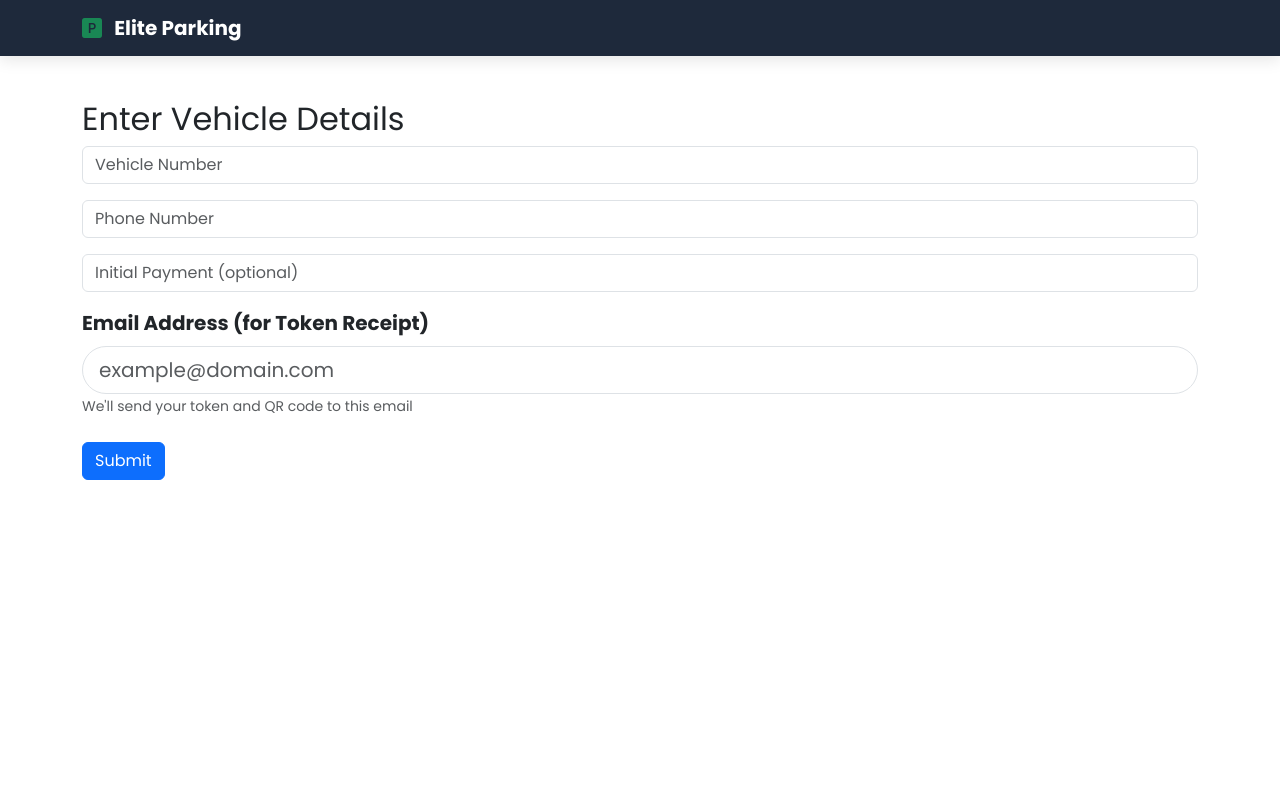
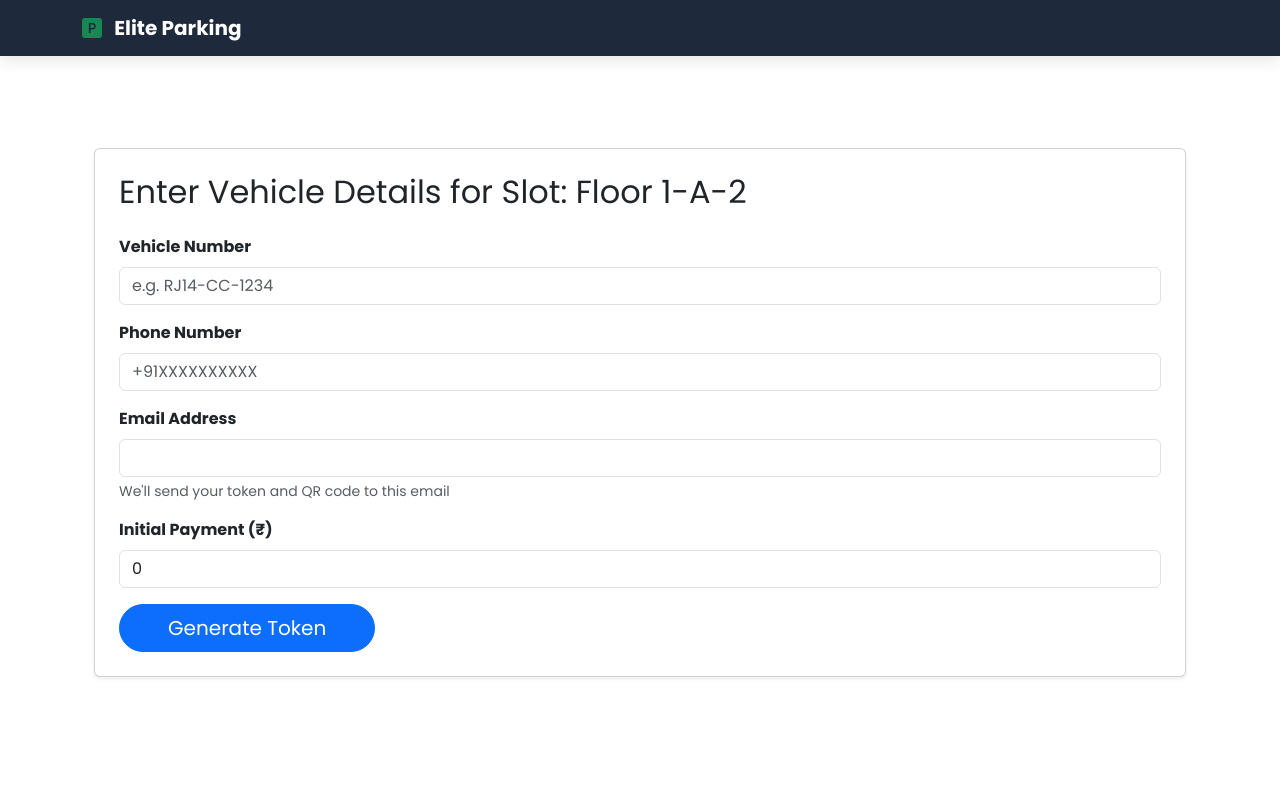
Before and after one commit to shubhamkumar-dianapps/ParkingAllotment, a Django app: page /vehicle/2/ in a window 1280 px wide. Run offline with Django 5.2, Linux system fonts and the light colour scheme; data comes from the database, SQL or seed files in the repository; parts of the project's set-up code (start-up, migrations or seed data) failed here and were passed over.

Commit message:
Added Vehicle_Form UI / also handle Validation

```diff
--- a/parking/forms.py
+++ b/parking/forms.py
@@ -1,17 +1,25 @@
 from django import forms
 import re
+import logging
+
+# Get the logger instance
+logger = logging.getLogger(__name__)
 
 
 class VehicleDetailsForm(forms.Form):
     vehicle_number = forms.CharField(
         label="Vehicle Number",
         max_length=15,
-        widget=forms.TextInput(attrs={"class": "form-control"}),
+        widget=forms.TextInput(
+            attrs={"class": "form-control", "placeholder": "e.g. RJ14-CC-1234"}
+        ),
     )
     phone = forms.CharField(
         label="Phone Number",
         max_length=15,
-        widget=forms.TextInput(attrs={"class": "form-control"}),
+        widget=forms.TextInput(
+            attrs={"class": "form-control", "placeholder": "+91XXXXXXXXXX"}
+        ),
     )
     email = forms.EmailField(
         label="Email Address",
@@ -26,20 +34,36 @@ class VehicleDetailsForm(forms.Form):
     )
 
     def clean_vehicle_number(self):
-        vehicle_number = self.cleaned_data.get("vehicle_number").upper()
-        if not re.match(r"^[A-Z0-9- ]{3,15}$", vehicle_number):
+        val = self.cleaned_data.get("vehicle_number").strip().upper()
+        # Regular expression for a standard vehicle plate
+        if not re.match(r"^[A-Z0-9- ]{3,15}$", val):
+            # LOG: Audit trail for invalid input
+            logger.warning(
+                f"Form Validation Error: Invalid Vehicle Number entered: '{val}'"
+            )
+
+            # MESSAGE: Shown to the user in the template
             raise forms.ValidationError(
-                "Enter a valid vehicle number (alphanumeric, 3-15 chars)."
+                "Invalid format. Use 3-15 alphanumeric characters, spaces, or hyphens."
             )
-        return vehicle_number
+        return val
 
     def clean_phone(self):
-        phone = self.cleaned_data.get("phone")
-        if not re.match(r"^\+?1?\d{9,15}$", phone):
+        val = self.cleaned_data.get("phone").strip()
+        # Regex for international phone format
+        if not re.match(r"^\+?1?\d{9,15}$", val):
+            # LOG: Capture suspicious or malformed phone numbers
+            logger.warning(
+                f"Form Validation Error: Invalid Phone Number entered: '{val}'"
+            )
+
+            # MESSAGE: Shown to the user in the template
             raise forms.ValidationError(
-                "Enter a valid phone number (e.g., +919876543210)."
+                "Enter a valid phone number. It must be 9-15 digits and can start with '+'."
             )
-        return phone
+        return val
 
     def clean_email(self):
-        return self.cleaned_data.get("email").lower()
+        email = self.cleaned_data.get("email").strip().lower()
+        # EmailField already does basic validation, but you can add custom logic here
+        return email
--- a/templates/vehicle_form.html
+++ b/templates/vehicle_form.html
@@ -1,18 +1,40 @@
 {% extends "base.html" %}
+
 {% block content %}
-    <h2>Enter Vehicle Details</h2>
-    <form method="post">
-        {% csrf_token %}
-        <input type="text" name="vehicle_number" placeholder="Vehicle Number" required class="form-control mb-3">
-        <input type="text" name="phone" placeholder="Phone Number" required class="form-control mb-3">
-        <input type="number" name="initial_payment" placeholder="Initial Payment (optional)" class="form-control mb-3">
-        <div class="mb-4">
-    <label for="email" class="form-label fw-bold fs-5">Email Address (for Token Receipt)</label>
-    <input type="email" name="email" id="email"
-           placeholder="example@domain.com"
-           class="form-control form-control-lg rounded-pill" required>
-    <small class="text-muted">We'll send your token and QR code to this email</small>
+<div class="container mt-5">
+    <div class="card shadow-sm p-4">
+        <h2 class="mb-4">Enter Vehicle Details for Slot: {{ slot }}</h2>
+
+        <form method="post" novalidate>
+            {% csrf_token %}
+
+            {% for field in form %}
+                <div class="mb-3">
+                    <label class="form-label fw-bold">{{ field.label }}</label>
+
+                    {# Render the input field with the classes we defined in forms.py #}
+                    {{ field }}
+
+                    {# 1. ERROR MESSAGES: This is where your 'ValidationError' text appears #}
+                    {% if field.errors %}
+                        {% for error in field.errors %}
+                            <div class="text-danger small mt-1">
+                                <strong>⚠️ {{ error }}</strong>
+                            </div>
+                        {% endfor %}
+                    {% endif %}
+
+                    {# Help text for email #}
+                    {% if field.name == 'email' %}
+                        <small class="text-muted d-block mt-1">We'll send your token and QR code to this email</small>
+                    {% endif %}
+                </div>
+            {% endfor %}
+
+            <button type="submit" class="btn btn-primary btn-lg rounded-pill px-5">
+                Generate Token
+            </button>
+        </form>
+    </div>
 </div>
-        <button type="submit" class="btn btn-primary">Submit</button>
-    </form>
 {% endblock %}
```
